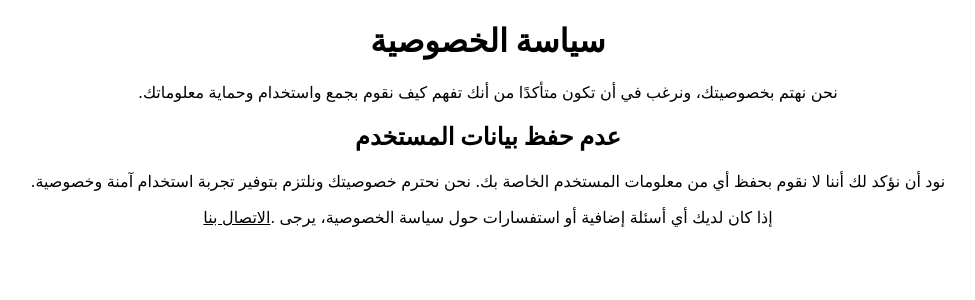
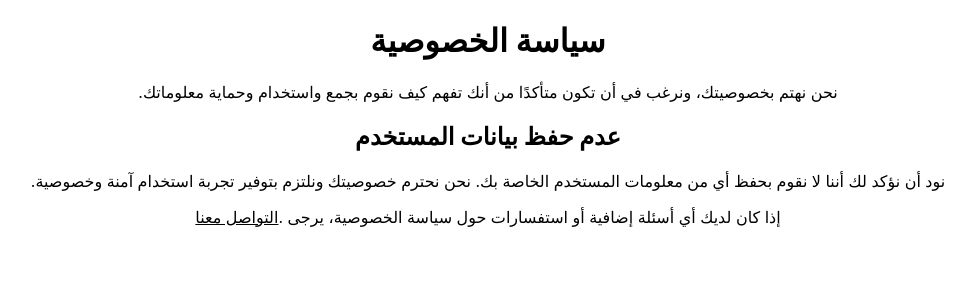
Before and after one commit to ashraf-ainia/gold-price, a Next.js app: page /SadBlocker/Privacy in a window 1280 px wide. Shown: the top 300 px of the page, without its empty margins (152-1127 px from the left). Built offline with nearby package versions, Linux system fonts and the light colour scheme.

Commit message:
fix: SAD Blocker pages

```diff
--- a/pages/SadBlocker/ContactUs/index.tsx
+++ b/pages/SadBlocker/ContactUs/index.tsx
@@ -85,6 +85,7 @@ const ContactUs = () => {
             إرسال
           </a>
         </form>
+        <p>كما يمكنكم التواصل عن طريق <a href="tel:966503413225">رقم الجوال</a></p>
       </div>
     </>
   );
--- a/pages/SadBlocker/Privacy.tsx
+++ b/pages/SadBlocker/Privacy.tsx
@@ -25,8 +25,8 @@ const Privacy = () => {
 
         <p>
           إذا كان لديك أي أسئلة إضافية أو استفسارات حول سياسة الخصوصية، يرجى .
-          <Link href="/SadBlocker/Support" style={{ color: "blue" }}>
-            الاتصال بنا
+          <Link href="/SadBlocker/ContactUs" style={{ color: "blue" }}>
+            التواصل معنا
           </Link>
         </p>
       </div>
```
